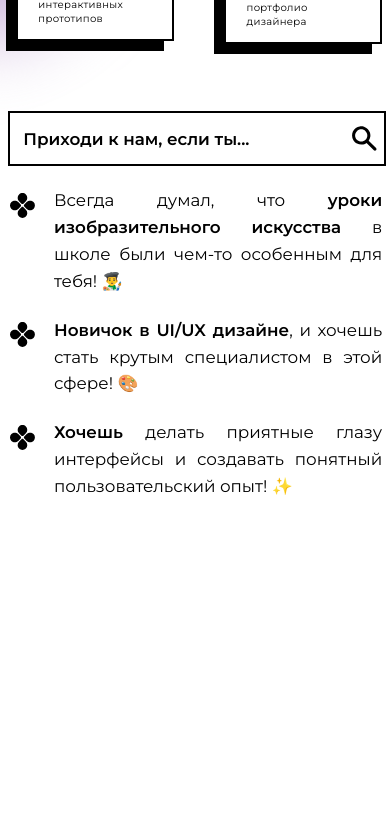
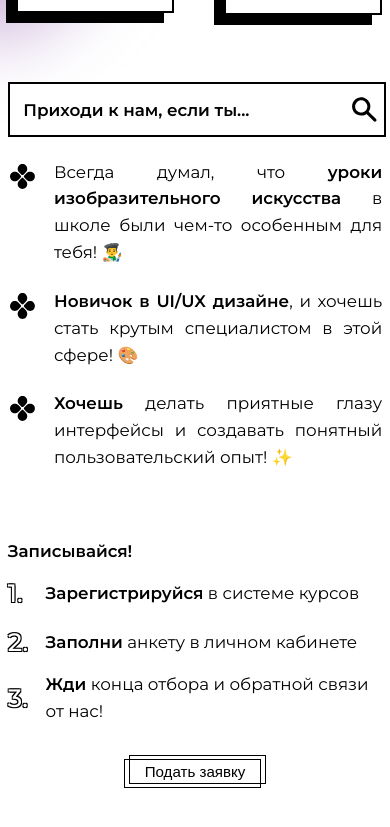
Before and after one commit to IvanMurzin/DesignCourse, a Vue app: page / in a window 390 px wide. Shown: the part 885-1712 px from the top of the page. Built offline with nearby package versions, Linux system fonts and the light colour scheme.

Commit message:
finish subscribe

```diff
--- a/src/components/other/BorderedItem.vue
+++ b/src/components/other/BorderedItem.vue
@@ -31,7 +31,7 @@ defineProps<{
 .item__title {
   font-family: 'Montserrat', sans-serif;
   font-weight: 600;
-  font-size: 2.2em;
+  font-size: 2em;
   margin-bottom: 0.3em;
   margin-top: 0.8em;
   color: black;
@@ -58,7 +58,7 @@ defineProps<{
   }
 
   .item__title {
-    font-size: 1.8em;
+    font-size: 1.6em;
   }
 }
 </style>
--- a/src/views/main/MainView.vue
+++ b/src/views/main/MainView.vue
@@ -5,6 +5,7 @@ import MainViewMainInfo from './widget/MainViewMainInfo.vue'
 import MainViewAbout from './widget/MainViewAbout.vue'
 import MainViewWhatInside from './widget/MainViewWhatInside.vue'
 import MainViewInvite from './widget/MainViewInvite.vue'
+import MainViewSubscribe from './widget/MainViewSubscribe.vue'
 </script>
 
 <template>
@@ -18,6 +19,7 @@ import MainViewInvite from './widget/MainViewInvite.vue'
       <MainViewAbout />
       <MainViewWhatInside />
       <MainViewInvite />
+      <MainViewSubscribe />
       <br />
       <br />
       <br />
@@ -34,21 +36,21 @@ import MainViewInvite from './widget/MainViewInvite.vue'
       <br />
       <br />
       <br />
-      <br />      <br />
+      <br /> <br />
       <br />
       <br />
       <br />
       <br />
       <br />
       <br />
-      <br />      <br />
+      <br /> <br />
       <br />
       <br />
       <br />
       <br />
       <br />
       <br />
-      <br />      <br />
+      <br /> <br />
       <br />
       <br />
       <br />
--- a/src/views/main/widget/MainViewHeader.vue
+++ b/src/views/main/widget/MainViewHeader.vue
@@ -1,9 +1,5 @@
 <script setup lang="ts">
 import GradientButton from '@/components/other/GradientButton.vue'
-import { useCustomScroll } from '@/use/customScroll'
-import { useRouter } from 'vue-router'
-import { storeToRefs } from 'pinia'
-import { onBeforeMount } from 'vue'
 
 </script>
 
--- /dev/null
+++ b/src/views/main/widget/MainViewSubscribe.vue
@@ -0,0 +1,100 @@
+<script setup lang="ts">
+import GradientButton from '@/components/other/GradientButton.vue'
+
+</script>
+<template>
+    <div class="subscribe">
+        <h2 class="title_info">Записывайся!</h2>
+        <div class="subscribe_item">
+            <div class="item_num">1.</div>
+            <p class="subscribe_text">
+                <b>Зарегистрируйся</b> в системе курсов
+            </p>
+        </div>
+        <div class="subscribe_item">
+            <div class="item_num">2.</div>
+            <p class="subscribe_text">
+                <b>Заполни</b> анкету в личном кабинете
+            </p>
+        </div>
+        <div class="subscribe_item">
+            <div class="item_num">3.</div>
+            <p class="subscribe_text">
+                <b>Жди</b> конца отбора и обратной связи от нас!
+            </p>
+        </div>
+    </div>
+    <GradientButton class="join-btn" @click="">
+        Подать заявку
+    </GradientButton>
+</template>
+
+<style lang="scss" scoped>
+b {
+    font-weight: 600;
+}
+
+.subscribe {
+    margin-top: 8em;
+}
+
+.item_num {
+    font-size: 6.5em;
+    color: white;
+    text-shadow: -1px -1px 0 #000, 1px -1px 0 #000, -1px 1px 0 #000, 1px 1px 0 #000;
+}
+
+.subscribe_item {
+    display: grid;
+    align-items: center;
+    margin-top: 1em;
+    grid-template-columns: 3.5em 1fr;
+}
+
+.subscribe_text {
+    margin: 0 0 0 2em;
+    color: black;
+    font-weight: 400;
+    font-size: 3em;
+}
+
+@media screen and (max-width: 900px) {
+    .subscribe_text {
+        font-size: 2.5em;
+        margin: 0 0 0 1em;
+    }
+
+    .item_num {
+        font-size: 5em;
+    }
+}
+
+@media screen and (max-width: 600px) {
+    .subscribe_text {
+        font-size: 2em;
+        margin: 0 0 0 0.5em;
+    }
+
+    .item_num {
+        font-size: 3em;
+    }
+}
+
+.title_info {
+    color: black;
+    font-weight: 600;
+    margin: 0.3em 0 0.2em;
+    font-size: 4em;
+
+    @media screen and (max-width: 600px) {
+        font-size: 2em;
+    }
+}
+
+.join-btn {
+    font-size: 1.8em;
+    display: block;
+    margin: 2em auto 1em;
+    background: transparent;
+}
+</style>
--- a/src/views/main/widget/MainViewWhatInside.vue
+++ b/src/views/main/widget/MainViewWhatInside.vue
@@ -24,7 +24,7 @@ import BorderedItem from '@/components/other/BorderedItem.vue'
 
 <style lang="scss" scoped>
 .title_info {
-    font-size: 3.5em;
+    font-size: 3.8em;
     color: black;
     font-weight: 600;
     margin: 0.3em 0 0.2em;
```
